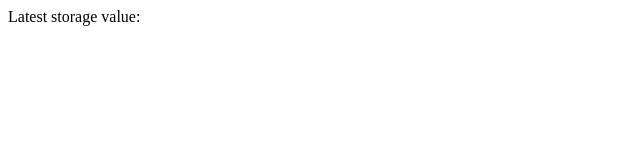
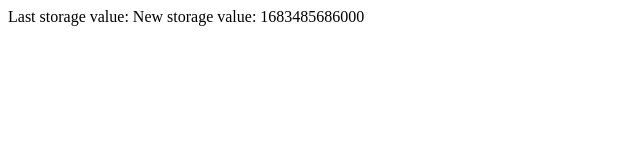
Before and after one commit to desfero/iframe-storage-test, a website: page child/index.html in a window 1280 px wide. Shown: the whole page, without its empty margins (0-640 px from the left). Drawn offline with Linux system fonts and the light colour scheme.

Commit message:
Show new item in the DOM

```diff
--- a/child/index.html
+++ b/child/index.html
@@ -1,20 +1,23 @@
 <html>
 <body>
 <div>
-    <span>Latest storage value:</span>
-    <span id="storage-value">none</span>
+    <span>Last storage value:</span>
+    <span id="last-storage-value">none</span>
+    <span>New storage value:</span>
+    <span id="new-storage-value">none</span>
 </div>
 <script type="text/javascript">
     try {
         let item = localStorage.getItem('test');
 
-        console.log("Previous", item);
-        document.querySelector('#storage-value').innerHTML = item;
+        console.log("Last", item);
+        document.querySelector('#last-storage-value').innerHTML = item;
 
         let newItem = +(new Date());
+        localStorage.setItem('test', newItem);
 
         console.log("New", newItem);
-        localStorage.setItem('test', newItem);
+        document.querySelector('#new-storage-value').innerHTML = newItem;
     } catch (e) {
         console.log('localStorage not available', e);
     }
```
